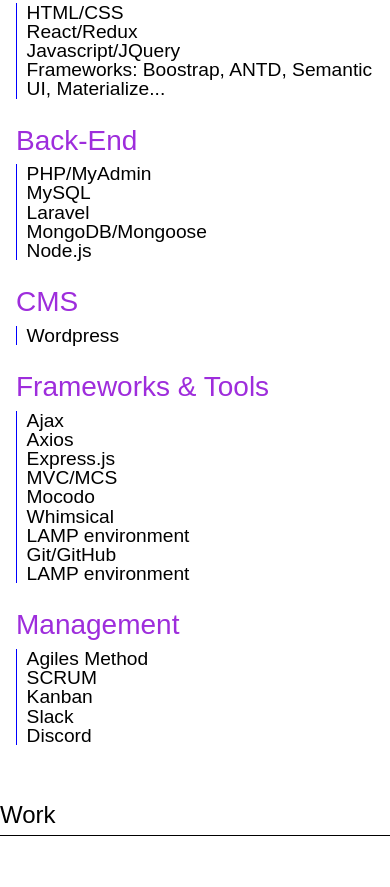
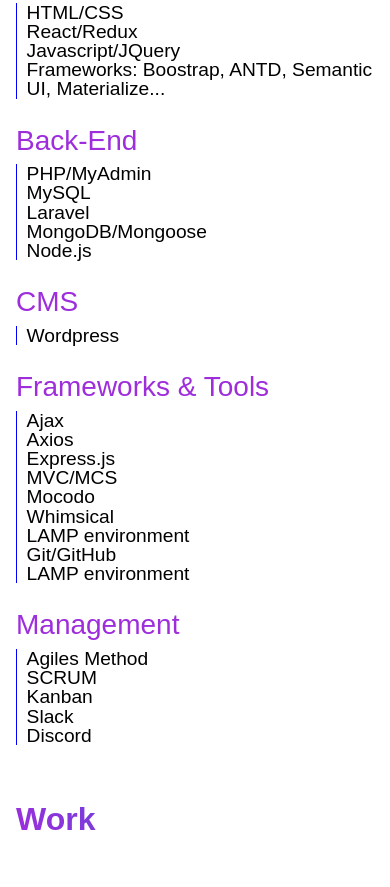
Before and after one commit to PothieuG/Portfolio, a React app: page / in a window 390 px wide. Shown: the part 1831-2718 px from the top of the page. Built offline with nearby package versions, Linux system fonts and the light colour scheme; a web font is replaced by a local one.

Commit message:
test responsive

```diff
--- a/src/components/Skills/index.js
+++ b/src/components/Skills/index.js
@@ -8,7 +8,7 @@
 const Skills = () => (
   <div id="skills">
     <div className="skills">
-      <h2 className="skills-title" data-aos="flip-right">My Skills</h2>
+      <h2 className="skills-title" data-aos="fade-right">My Skills</h2>
       <div className="skills-front">
         <h3 className="skills-front-header" data-aos="fade">Front-End</h3>
         <ul className="skills-front-ul">
--- a/src/components/Work/index.js
+++ b/src/components/Work/index.js
@@ -8,10 +8,9 @@
 const Work = () => (
   <div id="work">
     <div className="work">
-      <h2 className="work-title">Work</h2>
-      <div className="work-divider" />
+      <h2 className="work-title" data-aos="fade-right">Work</h2>
       <div className="work-cards">
-        <div className="work-cards-card">
+        <div className="work-cards-card" data-aos="fade">
           <img src="" alt="" className="work-cards-card-image" />
         </div>
         <div className="work-cards-card">
--- a/src/components/Work/work.scss
+++ b/src/components/Work/work.scss
@@ -1,31 +1,14 @@
 .work {
-  margin: 1em 0;
   min-height: 100vh;
+  margin: 1em;
   padding: 1em 0;
 
   &-title {
-    font-size: 1.5em;
-  }
-
-  &-divider {
-    border-bottom: 1px solid black;
-    padding-bottom: 0.5em;
-  }
-
-  &-cards {
-
-    margin: 1.5em 5%;
-    display: flex;
-    flex-wrap: wrap;
-
-    &-card {
-      width: 65%;
-      margin: 2.5% auto;
-
-      &-image {
-        width: 100%;
-        object-fit: contain;
-      }
-    }
+    font-size: 2em;
+    background: linear-gradient(51deg, rgba(158,45,220,1) 0%, rgba(13,106,217,1) 100%);
+    background-clip: text;
+    -webkit-text-fill-color: transparent;
+    font-weight:  bold;
+    font-family: 'Firs-Light', sans-serif;
   }
 }
--- a/src/styles/index.scss
+++ b/src/styles/index.scss
@@ -1,10 +1,5 @@
 @import 'reset';
 @import 'vars';
-
-// // Fonts
-// @import 'src/assets/fonts/Light/tt-firs-light-webfont.woff';
-// @import 'src/assets/fonts/Hairline/tt-firs-hairline-webfont.woff';
-// @import 'src/assets/fonts/Bold/tt-firs-bold-webfont.woff';
 
 @font-face {
   font-family: 'Firs-Light';
```
